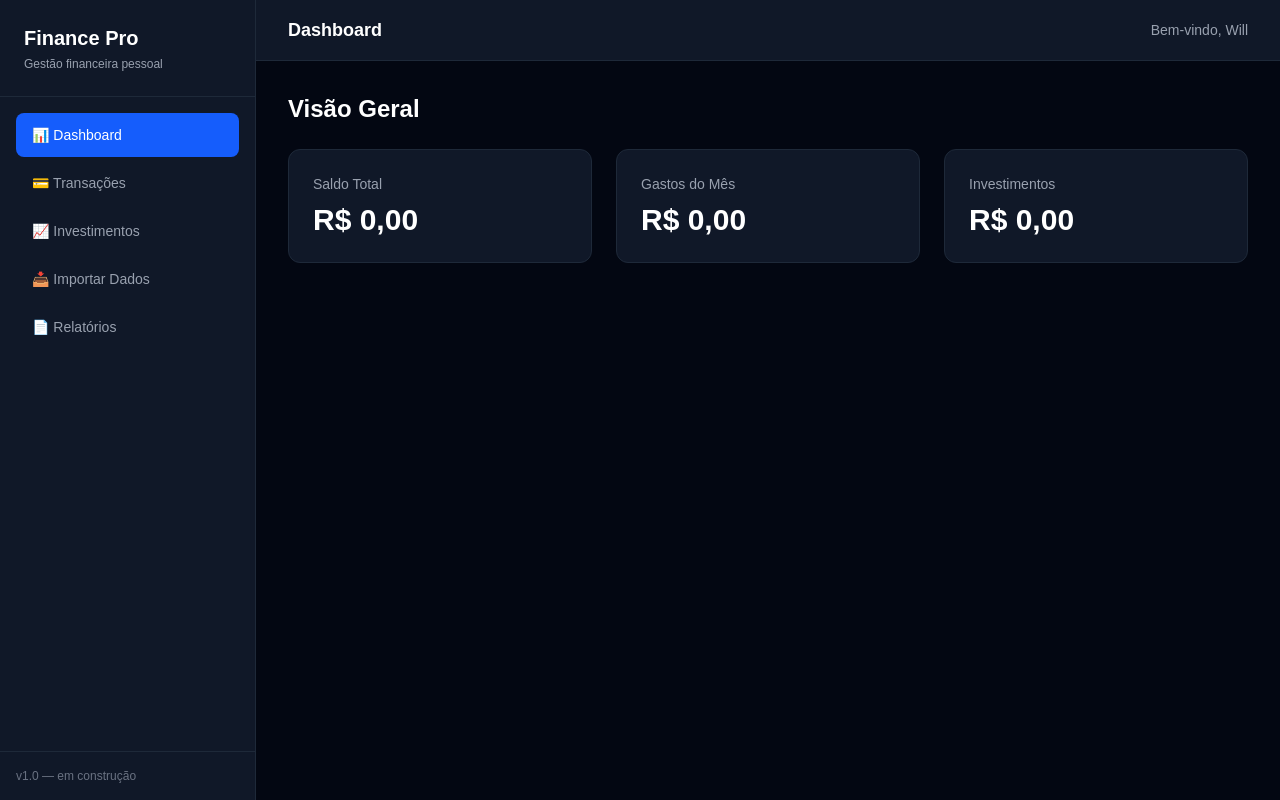
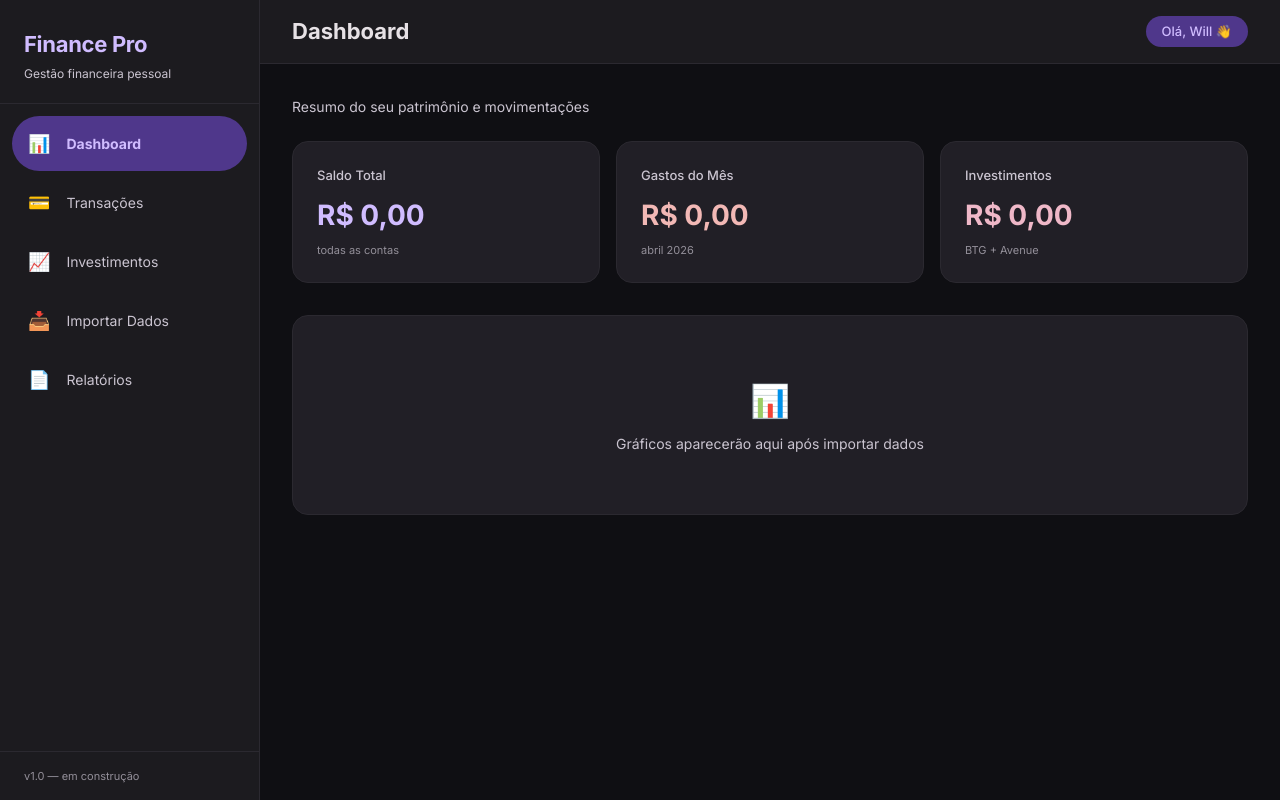
Before and after one commit to willianncardoso/finance-pro, a Next.js app: page / in a window 1280 px wide. Built offline with nearby package versions, Linux system fonts and the light colour scheme.

Commit message:
Material Design 3 - layout base completo

```diff
--- a/app/layout.tsx
+++ b/app/layout.tsx
@@ -1,33 +1,25 @@
 import type { Metadata } from "next";
-import { Geist, Geist_Mono } from "next/font/google";
+import "@fontsource/inter/300.css";
+import "@fontsource/inter/400.css";
+import "@fontsource/inter/500.css";
+import "@fontsource/inter/700.css";
 import "./globals.css";
 
-const geistSans = Geist({
-  variable: "--font-geist-sans",
-  subsets: ["latin"],
-});
-
-const geistMono = Geist_Mono({
-  variable: "--font-geist-mono",
-  subsets: ["latin"],
-});
-
 export const metadata: Metadata = {
-  title: "Create Next App",
-  description: "Generated by create next app",
+  title: "Finance Pro",
+  description: "Gestão financeira pessoal",
 };
 
 export default function RootLayout({
   children,
-}: Readonly<{
+}: {
   children: React.ReactNode;
-}>) {
+}) {
   return (
-    <html
-      lang="en"
-      className={`${geistSans.variable} ${geistMono.variable} h-full antialiased`}
-    >
-      <body className="min-h-full flex flex-col">{children}</body>
+    <html lang="pt-BR">
+      <body style={{ fontFamily: "'Inter', sans-serif", margin: 0 }}>
+        {children}
+      </body>
     </html>
   );
 }
--- a/app/page.tsx
+++ b/app/page.tsx
@@ -2,113 +2,263 @@
 
 import { useState } from "react";
 
+const md3 = {
+  background: "#0f0f13",
+  surface: "#1c1b1f",
+  surfaceContainer: "#211f26",
+  surfaceContainerHigh: "#2b2930",
+  primary: "#d0bcff",
+  primaryContainer: "#4f378b",
+  onPrimary: "#381e72",
+  secondary: "#ccc2dc",
+  tertiary: "#efb8c8",
+  error: "#f2b8b5",
+  outline: "#938f99",
+  onSurface: "#e6e1e5",
+  onSurfaceVariant: "#cac4d0",
+};
+
 export default function Home() {
   const [activePage, setActivePage] = useState("dashboard");
 
+  const navItems = [
+    { id: "dashboard", label: "Dashboard", icon: "📊" },
+    { id: "transacoes", label: "Transações", icon: "💳" },
+    { id: "investimentos", label: "Investimentos", icon: "📈" },
+    { id: "importar", label: "Importar Dados", icon: "📥" },
+    { id: "relatorios", label: "Relatórios", icon: "📄" },
+  ];
+
   return (
-    <div className="flex h-screen bg-gray-950 text-white">
+    <div style={{ display: "flex", height: "100vh", background: md3.background, color: md3.onSurface, fontFamily: "Inter, sans-serif" }}>
 
-      {/* SIDEBAR */}
-      <aside className="w-64 bg-gray-900 border-r border-gray-800 flex flex-col">
+      {/* NAVIGATION RAIL - MD3 */}
+      <aside style={{
+        width: "260px",
+        background: md3.surface,
+        display: "flex",
+        flexDirection: "column",
+        borderRight: `1px solid ${md3.surfaceContainerHigh}`,
+      }}>
 
-        {/* Logo */}
-        <div className="p-6 border-b border-gray-800">
-          <h1 className="text-xl font-bold text-white">Finance Pro</h1>
-          <p className="text-xs text-gray-400 mt-1">Gestão financeira pessoal</p>
+        {/* App name */}
+        <div style={{ padding: "28px 24px 20px", borderBottom: `1px solid ${md3.surfaceContainerHigh}` }}>
+          <div style={{ fontSize: "22px", fontWeight: 700, color: md3.primary, letterSpacing: "-0.3px" }}>
+            Finance Pro
+          </div>
+          <div style={{ fontSize: "12px", color: md3.onSurfaceVariant, marginTop: "4px", fontWeight: 400 }}>
+            Gestão financeira pessoal
+          </div>
         </div>
 
-        {/* Menu */}
-        <nav className="flex-1 p-4 space-y-1">
-          {[
-            { id: "dashboard", label: "Dashboard", emoji: "📊" },
-            { id: "transacoes", label: "Transações", emoji: "💳" },
-            { id: "investimentos", label: "Investimentos", emoji: "📈" },
-            { id: "importar", label: "Importar Dados", emoji: "📥" },
-            { id: "relatorios", label: "Relatórios", emoji: "📄" },
-          ].map((item) => (
-            <button
-              key={item.id}
-              onClick={() => setActivePage(item.id)}
-              className={`w-full text-left px-4 py-3 rounded-lg text-sm font-medium transition-colors ${
-                activePage === item.id
-                  ? "bg-blue-600 text-white"
-                  : "text-gray-400 hover:bg-gray-800 hover:text-white"
-              }`}
-            >
-              {item.emoji} {item.label}
-            </button>
-          ))}
+        {/* Nav items */}
+        <nav style={{ flex: 1, padding: "12px 12px" }}>
+          {navItems.map((item) => {
+            const isActive = activePage === item.id;
+            return (
+              <button
+                key={item.id}
+                onClick={() => setActivePage(item.id)}
+                style={{
+                  width: "100%",
+                  display: "flex",
+                  alignItems: "center",
+                  gap: "16px",
+                  padding: "14px 16px",
+                  borderRadius: "28px",
+                  border: "none",
+                  cursor: "pointer",
+                  marginBottom: "4px",
+                  background: isActive ? md3.primaryContainer : "transparent",
+                  color: isActive ? md3.primary : md3.onSurfaceVariant,
+                  fontSize: "14px",
+                  fontWeight: isActive ? 600 : 400,
+                  fontFamily: "Inter, sans-serif",
+                  transition: "background 0.2s, color 0.2s",
+                  textAlign: "left",
+                }}
+              >
+                <span style={{ fontSize: "18px" }}>{item.icon}</span>
+                {item.label}
+              </button>
+            );
+          })}
         </nav>
 
-        {/* Footer da sidebar */}
-        <div className="p-4 border-t border-gray-800">
-          <p className="text-xs text-gray-500">v1.0 — em construção</p>
+        {/* Footer */}
+        <div style={{ padding: "16px 24px", borderTop: `1px solid ${md3.surfaceContainerHigh}` }}>
+          <div style={{ fontSize: "11px", color: md3.outline }}>v1.0 — em construção</div>
         </div>
       </aside>
 
-      {/* ÁREA PRINCIPAL */}
-      <main className="flex-1 overflow-auto">
+      {/* MAIN AREA */}
+      <main style={{ flex: 1, display: "flex", flexDirection: "column", overflow: "hidden" }}>
 
-        {/* Header */}
-        <header className="bg-gray-900 border-b border-gray-800 px-8 py-4 flex items-center justify-between">
-          <h2 className="text-lg font-semibold capitalize">{activePage}</h2>
-          <span className="text-sm text-gray-400">Bem-vindo, Will</span>
+        {/* Top bar */}
+        <header style={{
+          background: md3.surface,
+          borderBottom: `1px solid ${md3.surfaceContainerHigh}`,
+          padding: "0 32px",
+          height: "64px",
+          display: "flex",
+          alignItems: "center",
+          justifyContent: "space-between",
+        }}>
+          <span style={{ fontSize: "22px", fontWeight: 600, color: md3.onSurface }}>
+            {navItems.find(i => i.id === activePage)?.label}
+          </span>
+          <div style={{
+            background: md3.primaryContainer,
+            color: md3.primary,
+            borderRadius: "20px",
+            padding: "6px 16px",
+            fontSize: "13px",
+            fontWeight: 500,
+          }}>
+            Olá, Will 👋
+          </div>
         </header>
 
-        {/* Conteúdo */}
-        <div className="p-8">
+        {/* Page content */}
+        <div style={{ flex: 1, overflow: "auto", padding: "32px" }}>
 
+          {/* DASHBOARD */}
           {activePage === "dashboard" && (
             <div>
-              <h3 className="text-2xl font-bold mb-6">Visão Geral</h3>
-              <div className="grid grid-cols-3 gap-6">
+              <p style={{ color: md3.onSurfaceVariant, marginBottom: "24px", fontSize: "14px" }}>
+                Resumo do seu patrimônio e movimentações
+              </p>
+
+              {/* Cards */}
+              <div style={{ display: "grid", gridTemplateColumns: "repeat(3, 1fr)", gap: "16px", marginBottom: "32px" }}>
                 {[
-                  { label: "Saldo Total", value: "R$ 0,00", color: "blue" },
-                  { label: "Gastos do Mês", value: "R$ 0,00", color: "red" },
-                  { label: "Investimentos", value: "R$ 0,00", color: "green" },
+                  { label: "Saldo Total", value: "R$ 0,00", sub: "todas as contas", color: md3.primary },
+                  { label: "Gastos do Mês", value: "R$ 0,00", sub: "abril 2026", color: md3.error },
+                  { label: "Investimentos", value: "R$ 0,00", sub: "BTG + Avenue", color: md3.tertiary },
                 ].map((card) => (
-                  <div key={card.label} className="bg-gray-900 rounded-xl p-6 border border-gray-800">
-                    <p className="text-sm text-gray-400">{card.label}</p>
-                    <p className="text-3xl font-bold mt-2">{card.value}</p>
+                  <div key={card.label} style={{
+                    background: md3.surfaceContainer,
+                    borderRadius: "16px",
+                    padding: "24px",
+                    border: `1px solid ${md3.surfaceContainerHigh}`,
+                  }}>
+                    <div style={{ fontSize: "13px", color: md3.onSurfaceVariant, marginBottom: "8px", fontWeight: 500 }}>
+                      {card.label}
+                    </div>
+                    <div style={{ fontSize: "28px", fontWeight: 700, color: card.color }}>
+                      {card.value}
+                    </div>
+                    <div style={{ fontSize: "11px", color: md3.outline, marginTop: "6px" }}>
+                      {card.sub}
+                    </div>
                   </div>
                 ))}
+              </div>
+
+              {/* Placeholder gráfico */}
+              <div style={{
+                background: md3.surfaceContainer,
+                borderRadius: "16px",
+                padding: "24px",
+                border: `1px solid ${md3.surfaceContainerHigh}`,
+                minHeight: "200px",
+                display: "flex",
+                alignItems: "center",
+                justifyContent: "center",
+                flexDirection: "column",
+                gap: "8px",
+              }}>
+                <span style={{ fontSize: "32px" }}>📊</span>
+                <span style={{ color: md3.onSurfaceVariant, fontSize: "14px" }}>
+                  Gráficos aparecerão aqui após importar dados
+                </span>
               </div>
             </div>
           )}
 
+          {/* TRANSAÇÕES */}
           {activePage === "transacoes" && (
             <div>
-              <h3 className="text-2xl font-bold mb-6">Transações</h3>
-              <div className="bg-gray-900 rounded-xl border border-gray-800 p-6">
-                <p className="text-gray-400">Nenhuma transação ainda. Importe seus extratos.</p>
+              <p style={{ color: md3.onSurfaceVariant, marginBottom: "24px", fontSize: "14px" }}>
+                Todas as movimentações das suas contas
+              </p>
+              <div style={{
+                background: md3.surfaceContainer,
+                borderRadius: "16px",
+                padding: "48px",
+                border: `1px solid ${md3.surfaceContainerHigh}`,
+                textAlign: "center",
+              }}>
+                <span style={{ fontSize: "40px" }}>💳</span>
+                <p style={{ color: md3.onSurfaceVariant, marginTop: "16px" }}>
+                  Nenhuma transação ainda. Importe seus extratos em Importar Dados.
+                </p>
               </div>
             </div>
           )}
 
+          {/* INVESTIMENTOS */}
           {activePage === "investimentos" && (
             <div>
-              <h3 className="text-2xl font-bold mb-6">Investimentos</h3>
-              <div className="bg-gray-900 rounded-xl border border-gray-800 p-6">
-                <p className="text-gray-400">Nenhum investimento ainda. Importe seus extratos.</p>
+              <p style={{ color: md3.onSurfaceVariant, marginBottom: "24px", fontSize: "14px" }}>
+                Portfólio BTG Pactual + Avenue
+              </p>
+              <div style={{
+                background: md3.surfaceContainer,
+                borderRadius: "16px",
+                padding: "48px",
+                border: `1px solid ${md3.surfaceContainerHigh}`,
+                textAlign: "center",
+              }}>
+                <span style={{ fontSize: "40px" }}>📈</span>
+                <p style={{ color: md3.onSurfaceVariant, marginTop: "16px" }}>
+                  Nenhum investimento ainda. Importe seus extratos em Importar Dados.
+                </p>
               </div>
             </div>
           )}
 
+          {/* IMPORTAR */}
           {activePage === "importar" && (
             <div>
-              <h3 className="text-2xl font-bold mb-6">Importar Dados</h3>
-              <div className="bg-gray-900 rounded-xl border border-gray-800 p-8 text-center">
-                <p className="text-4xl mb-4">📥</p>
-                <p className="text-gray-400">Em breve: arraste PDFs, CSVs e prints aqui.</p>
+              <p style={{ color: md3.onSurfaceVariant, marginBottom: "24px", fontSize: "14px" }}>
+                Arraste PDFs, CSVs ou prints dos seus bancos
+              </p>
+              <div style={{
+                background: md3.surfaceContainer,
+                borderRadius: "16px",
+                padding: "64px 48px",
+                border: `2px dashed ${md3.outline}`,
+                textAlign: "center",
+              }}>
+                <span style={{ fontSize: "48px" }}>📥</span>
+                <p style={{ color: md3.onSurface, marginTop: "16px", fontSize: "16px", fontWeight: 500 }}>
+                  Área de importação
+                </p>
+                <p style={{ color: md3.onSurfaceVariant, marginTop: "8px", fontSize: "13px" }}>
+                  Em breve: Claude vai ler seus documentos automaticamente
+                </p>
               </div>
             </div>
           )}
 
+          {/* RELATÓRIOS */}
           {activePage === "relatorios" && (
             <div>
-              <h3 className="text-2xl font-bold mb-6">Relatórios</h3>
-              <div className="bg-gray-900 rounded-xl border border-gray-800 p-6">
-                <p className="text-gray-400">Em breve: relatórios mensais automáticos.</p>
+              <p style={{ color: md3.onSurfaceVariant, marginBottom: "24px", fontSize: "14px" }}>
+                Análises e relatórios mensais
+              </p>
+              <div style={{
+                background: md3.surfaceContainer,
+                borderRadius: "16px",
+                padding: "48px",
+                border: `1px solid ${md3.surfaceContainerHigh}`,
+                textAlign: "center",
+              }}>
+                <span style={{ fontSize: "40px" }}>📄</span>
+                <p style={{ color: md3.onSurfaceVariant, marginTop: "16px" }}>
+                  Relatórios automáticos disponíveis após importar dados.
+                </p>
               </div>
             </div>
           )}
--- a/package.json
+++ b/package.json
@@ -9,6 +9,7 @@
     "lint": "eslint"
   },
   "dependencies": {
+    "@fontsource/inter": "^5.2.8",
     "next": "16.2.3",
     "react": "19.2.4",
     "react-dom": "19.2.4"
```
Also changed, not shown: 1 other file (tests, documents, lock files or other folders).
